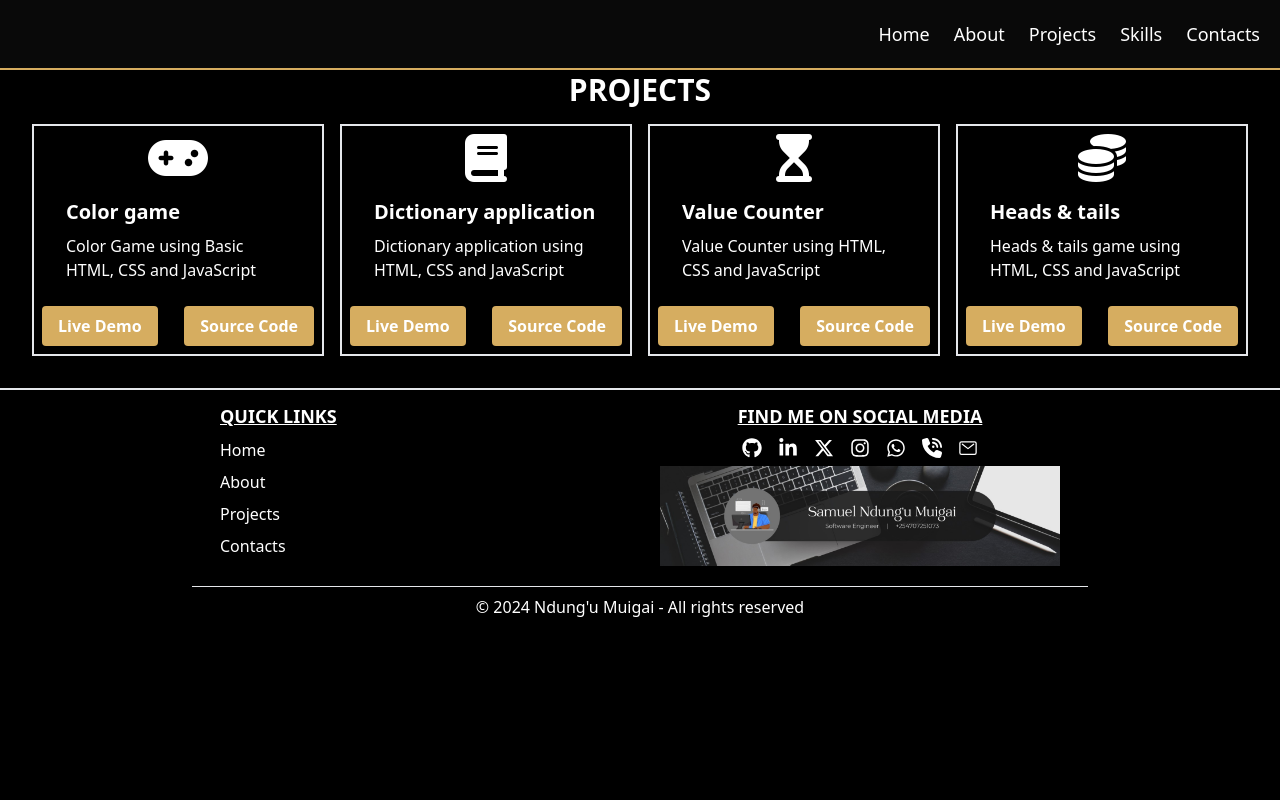
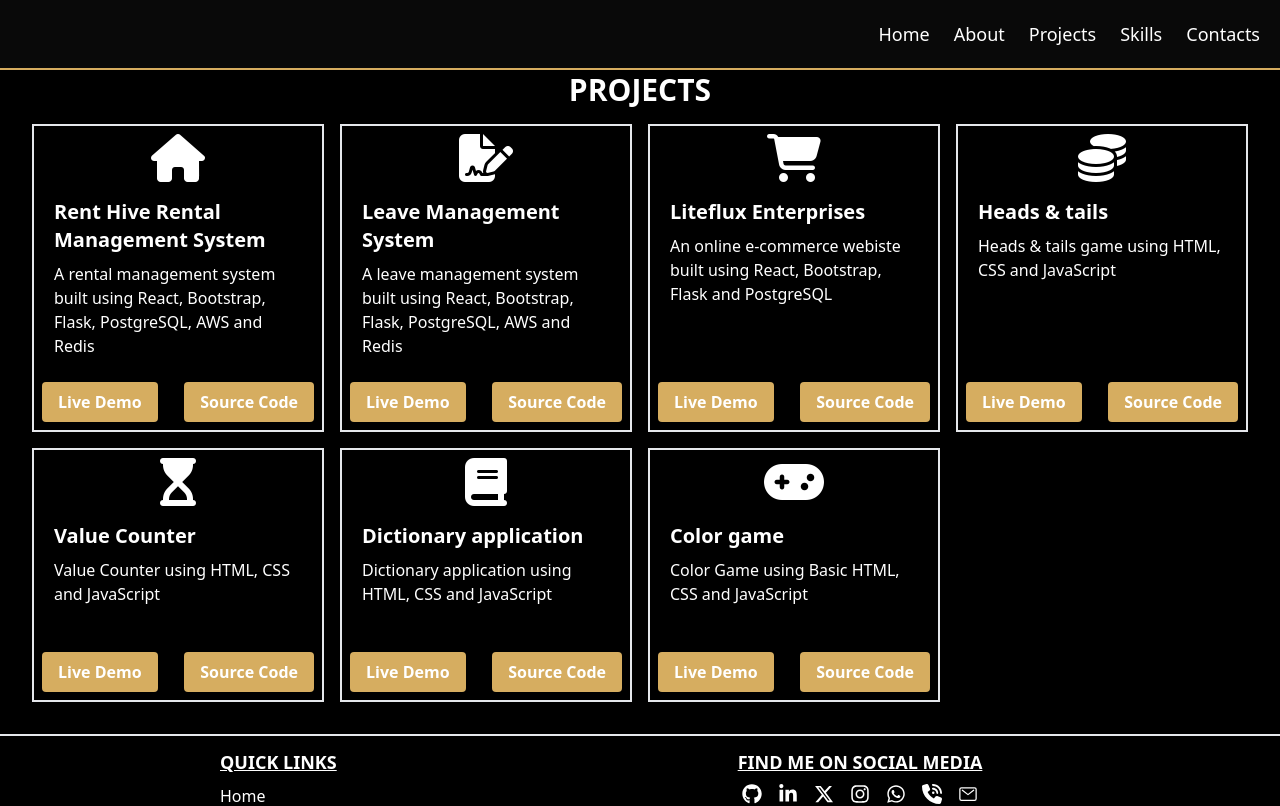
Before and after one commit to Ndungu-Muigai/new-portfolio, a React (Create React App) app: page /projects in a window 1280 px wide. Shown: the top 806 px of the page. Built offline with nearby package versions, Linux system fonts and the light colour scheme; a web font is replaced by a local one.

Commit message:
Added the most recent projects

```diff
--- a/src/Data/Projects.json
+++ b/src/Data/Projects.json
@@ -30,5 +30,29 @@
         "description": "Heads & tails game using HTML, CSS and JavaScript",
         "demo_link": "https://ndungu-muigai.github.io/Heads-Tails-Game/",
         "source_code": "https://github.com/ndungu-muigai/Heads-Tails-Game"
+    },
+    {
+        "id": 5,
+        "icon": "fa fa-shopping-cart",
+        "title": "Liteflux Enterprises",
+        "description": "An online e-commerce webiste built using React, Bootstrap, Flask and PostgreSQL",
+        "demo_link": "https://liteflux-shop.vercel.app/",
+        "source_code": "https://github.com/Ndungu-Muigai/liteflux-shop"
+    },
+    {
+        "id": 6,
+        "icon": "fa-solid fa-file-signature",
+        "title": "Leave Management System",
+        "description": "A leave management system built using React, Bootstrap, Flask, PostgreSQL, AWS and Redis",
+        "demo_link": "https://lms.mobikey.co.ke/",
+        "source_code": "https://github.com/Ndungu-Muigai/lms-frontend"
+    },
+    {
+        "id": 7,
+        "icon": "fa fa-home",
+        "title": "Rent Hive Rental Management System",
+        "description": "A rental management system built using React, Bootstrap, Flask, PostgreSQL, AWS and Redis",
+        "demo_link": "https://rent-hive.vercel.app/",
+        "source_code": "https://github.com/LourdesN/rent-hive"
     }
 ]
--- a/src/Pages/Projects.js
+++ b/src/Pages/Projects.js
@@ -5,16 +5,17 @@ import { Link } from "react-router-dom"
 
 const Projects = () =>
 {
-    const projectsMap=projects.map(project =>
+    const newProjects=[...projects].reverse()
+    const projectsMap=newProjects.map(project =>
         {
             let {id, icon, title, description, demo_link, source_code}=project
 
             return(
-                <div key={id} className="border-2 p-2 m-2">
+                <div key={id} className="border-2 p-2 m-2 flex flex-col">
                     <i className={`w-full fa-icons ${icon}`}></i>
-                    <div className="px-6 py-4">
+                    <div className="px-3 py-4 flex-grow">
                         <div className="font-bold text-xl mb-2">{title}</div>
-                        <p className="text-base">{description}</p>
+                        <p className="text-base min-h-[70px]">{description}</p>
                     </div>
                     <div className="flex flex-col md:flex-row md:justify-between md:gap-3 mt-2">
                         <Link to={demo_link} target="_blank" className="button font-bold py-2 px-4 rounded">Live Demo</Link>
```
